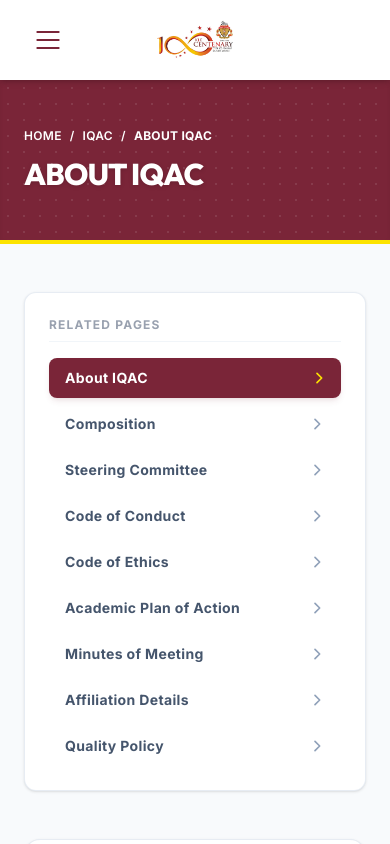
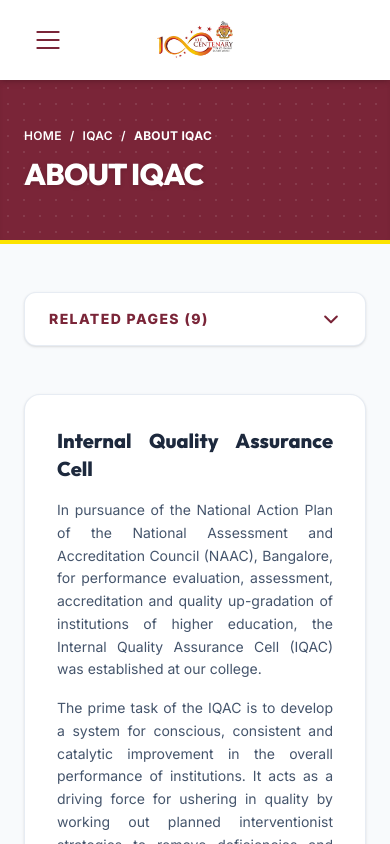
Before and after one commit to Rrayan0001/KLE_COLLEGE, a Next.js app: page /iqac in a window 390 px wide. Shown: the top 844 px of the page. Built offline with nearby package versions, Linux system fonts and the light colour scheme.

Commit message:
Fix prerender error on photo-gallery page by adding use client directive

```diff
--- a/src/app/gallery/photo-gallery/page.tsx
+++ b/src/app/gallery/photo-gallery/page.tsx
@@ -1,3 +1,5 @@
+"use client";
+
 import React from "react";
 import SubpageLayout from "@/components/SubpageLayout";
 
--- a/src/app/globals.css
+++ b/src/app/globals.css
@@ -158,3 +158,28 @@ body {
     stroke-width: 0;
   }
 }
+
+/* Custom horizontal scrollbar for scrollable tables */
+.overflow-x-auto {
+  scrollbar-width: thin;
+  scrollbar-color: #7a2538 transparent;
+}
+.overflow-x-auto::-webkit-scrollbar {
+  height: 5px;
+}
+.overflow-x-auto::-webkit-scrollbar-track {
+  background: transparent;
+}
+.overflow-x-auto::-webkit-scrollbar-thumb {
+  background: #7a2538;
+  border-radius: 9999px;
+}
+
+/* Hide scrollbar utility for horizontal tabs */
+.scrollbar-none::-webkit-scrollbar {
+  display: none;
+}
+.scrollbar-none {
+  -ms-overflow-style: none; /* IE and Edge */
+  scrollbar-width: none; /* Firefox */
+}
--- a/src/components/Navbar.tsx
+++ b/src/components/Navbar.tsx
@@ -245,8 +245,8 @@ export default function Navbar() {
             <div className="w-1/3 flex justify-end"></div>
           </div>
 
-          {/* Menu Content: 2 Columns */}
-          <div className="max-w-[1400px] mx-auto px-6 py-12 flex flex-col md:flex-row gap-12 lg:gap-24 min-h-[60vh]">
+          {/* Menu Content: 2 Columns (Desktop) */}
+          <div className="hidden md:flex max-w-[1400px] mx-auto px-6 py-12 flex-row gap-12 lg:gap-24 min-h-[60vh]">
 
             {/* Left Column: Root Sections */}
             <div className="w-full md:w-1/3 xl:w-1/4 flex-shrink-0">
@@ -329,6 +329,78 @@ export default function Navbar() {
             </div>
           </div>
 
+          {/* Menu Content: Vertical Accordion (Mobile) */}
+          <div className="md:hidden px-6 py-8 space-y-4">
+            <h3 className="text-[10px] font-bold text-gray-500 tracking-[0.2em] uppercase mb-4 ml-2">
+              Menu Navigation
+            </h3>
+            <div className="flex flex-col gap-2">
+              {navLinks.map((link) => {
+                const isSelected = activeSection === link.name;
+                return (
+                  <div key={link.name} className="border-b border-gray-200/60 pb-2">
+                    {link.sublinks ? (
+                      <div>
+                        <button
+                          onClick={() => {
+                            setActiveSection(isSelected ? "" : link.name);
+                          }}
+                          className="w-full flex items-center justify-between py-3.5 px-2 text-lg font-extrabold text-gray-800 focus:outline-none"
+                        >
+                          <span>{link.name}</span>
+                          <svg
+                            xmlns="http://www.w3.org/2000/svg"
+                            className={`h-5 w-5 text-gray-500 transition-transform duration-200 ${
+                              isSelected ? "rotate-180 text-brand-maroon" : ""
+                            }`}
+                            fill="none"
+                            viewBox="0 0 24 24"
+                            stroke="currentColor"
+                          >
+                            <path strokeLinecap="round" strokeLinejoin="round" strokeWidth={2.5} d="M19 9l-7 7-7-7" />
+                          </svg>
+                        </button>
+
+                        {/* Sublinks panel (toggled) */}
+                        <div
+                          className={`pl-4 pr-2 flex flex-col gap-3.5 transition-all duration-200 overflow-hidden ${
+                            isSelected ? "max-h-[500px] py-3 opacity-100" : "max-h-0 opacity-0 pointer-events-none"
+                          }`}
+                        >
+                          {link.sublinks.map((sub) => (
+                            <Link
+                              key={sub.name}
+                              href={sub.href}
+                              onClick={() => setIsOpen(false)}
+                              className="text-base text-gray-600 hover:text-brand-maroon font-bold py-1.5 flex items-center min-h-[44px]"
+                            >
+                              {sub.name}
+                            </Link>
+                          ))}
+                          <Link
+                            href={link.href}
+                            onClick={() => setIsOpen(false)}
+                            className="text-base text-brand-maroon hover:underline font-extrabold py-1.5 flex items-center gap-1 min-h-[44px]"
+                          >
+                            View All {link.name} →
+                          </Link>
+                        </div>
+                      </div>
+                    ) : (
+                      <Link
+                        href={link.href}
+                        onClick={() => setIsOpen(false)}
+                        className="w-full block py-3.5 px-2 text-lg font-extrabold text-gray-800 hover:text-brand-maroon min-h-[44px]"
+                      >
+                        {link.name}
+                      </Link>
+                    )}
+                  </div>
+                );
+              })}
+            </div>
+          </div>
+
           {/* Menu Footer */}
           <div className="border-t border-gray-200 bg-white">
             <div className="max-w-[1400px] mx-auto px-6 py-8 flex flex-col md:flex-row justify-between items-center gap-6">
--- a/src/components/SubpageLayout.tsx
+++ b/src/components/SubpageLayout.tsx
@@ -1,4 +1,6 @@
-import React from "react";
+"use client";
+
+import React, { useState } from "react";
 import Link from "next/link";
 
 interface BreadcrumbItem {
@@ -25,6 +27,8 @@ export default function SubpageLayout({
   sidebarLinks,
   children,
 }: SubpageLayoutProps) {
+  const [isMobileMenuOpen, setIsMobileMenuOpen] = useState(false);
+
   return (
     <div className="min-h-screen bg-slate-50 flex flex-col">
       {/* Mini-Banner Section */}
@@ -60,7 +64,9 @@ export default function SubpageLayout({
       <div className="max-w-7xl w-full mx-auto px-6 py-12 md:py-16 flex-grow flex flex-col lg:flex-row gap-12">
         {/* Sidebar Navigation */}
         {sidebarLinks && sidebarLinks.length > 0 && (
-          <aside className="lg:w-1/4 shrink-0 space-y-6 print:hidden">
+          <>
+            {/* Desktop Sidebar (hidden on mobile/tablet) */}
+            <aside className="hidden lg:block lg:w-1/4 shrink-0 space-y-6 print:hidden">
               <div className="bg-white border border-slate-200/80 rounded-xl p-6 shadow-sm sticky top-28">
                 <h2 className="text-xs font-bold text-gray-400 uppercase tracking-widest mb-4 pb-2 border-b border-slate-100">
                   Related Pages
@@ -96,6 +102,63 @@ export default function SubpageLayout({
                 </nav>
               </div>
             </aside>
+
+            {/* Mobile / Tablet Collapsible Menu Dropdown (hidden on desktop) */}
+            <div className="lg:hidden w-full print:hidden">
+              <div className="bg-white border border-slate-200/80 rounded-xl shadow-sm overflow-hidden">
+                <button
+                  onClick={() => setIsMobileMenuOpen(!isMobileMenuOpen)}
+                  className="w-full flex items-center justify-between px-6 py-4 font-extrabold uppercase text-sm tracking-widest text-brand-maroon focus:outline-none"
+                >
+                  <span>Related Pages ({sidebarLinks.length})</span>
+                  <svg
+                    xmlns="http://www.w3.org/2000/svg"
+                    className={`h-5 w-5 text-brand-maroon transition-transform duration-200 ${
+                      isMobileMenuOpen ? "rotate-180" : ""
+                    }`}
+                    fill="none"
+                    viewBox="0 0 24 24"
+                    stroke="currentColor"
+                  >
+                    <path strokeLinecap="round" strokeLinejoin="round" strokeWidth={2.5} d="M19 9l-7 7-7-7" />
+                  </svg>
+                </button>
+
+                <div
+                  className={`transition-all duration-200 overflow-hidden ${
+                    isMobileMenuOpen ? "max-h-[600px] border-t border-slate-100 bg-slate-50/50 p-4" : "max-h-0 pointer-events-none"
+                  }`}
+                >
+                  <nav className="grid grid-cols-1 sm:grid-cols-2 gap-2" aria-label="Section navigation mobile">
+                    {sidebarLinks.map((link, idx) => (
+                      <Link
+                        key={idx}
+                        href={link.href}
+                        onClick={() => setIsMobileMenuOpen(false)}
+                        className={`px-4 py-3 rounded-lg text-sm font-bold tracking-wide transition-all duration-150 flex items-center justify-between min-h-[44px]
+                          ${
+                            link.active
+                              ? "bg-brand-maroon text-white shadow-sm"
+                              : "bg-white border border-slate-200/50 text-slate-600 hover:text-brand-maroon"
+                          }`}
+                      >
+                        <span>{link.name}</span>
+                        <svg
+                          xmlns="http://www.w3.org/2000/svg"
+                          className="h-4 w-4"
+                          fill="none"
+                          viewBox="0 0 24 24"
+                          stroke="currentColor"
+                        >
+                          <path strokeLinecap="round" strokeLinejoin="round" strokeWidth={2.5} d="M9 5l7 7-7 7" />
+                        </svg>
+                      </Link>
+                    ))}
+                  </nav>
+                </div>
+              </div>
+            </div>
+          </>
         )}
 
         {/* Dynamic Page Content */}
--- a/src/components/TabsSection.tsx
+++ b/src/components/TabsSection.tsx
@@ -48,17 +48,17 @@ export default function TabsSection() {
   return (
     <section className="bg-slate-900 text-white py-0" aria-label="Highlights">
       <div className="max-w-7xl mx-auto flex flex-col lg:flex-row min-h-[360px]">
-        {/* Left: Tab List */}
-        <div className="lg:w-1/3 flex flex-col border-r border-white/10">
+        {/* Left: Tab List (Horizontal Scroll on Mobile, Vertical Column on Desktop) */}
+        <div className="w-full lg:w-1/3 flex flex-row lg:flex-col overflow-x-auto lg:overflow-x-visible border-b lg:border-b-0 lg:border-r border-white/10 scrollbar-none whitespace-nowrap">
           {tabs.map((tab) => (
             <button
               key={tab.id}
               onClick={() => setActiveTab(tab.id)}
-              className={`text-left px-8 py-7 font-extrabold uppercase tracking-widest text-sm transition-all duration-200 border-b border-white/10 focus-visible:outline-none
+              className={`px-6 py-5 lg:px-8 lg:py-7 font-extrabold uppercase tracking-widest text-xs lg:text-sm transition-all duration-200 border-b-2 lg:border-b-0 lg:border-b border-white/10 focus-visible:outline-none shrink-0 text-center lg:text-left
                 ${
                   activeTab === tab.id
-                    ? "bg-brand-maroon text-white border-l-4 border-l-brand-yellow"
-                    : "text-white/70 hover:bg-white/5 hover:text-white"
+                    ? "bg-brand-maroon text-white border-b-brand-yellow lg:border-b-transparent lg:border-l-4 lg:border-l-brand-yellow"
+                    : "text-white/70 hover:bg-white/5 hover:text-white border-b-transparent"
                 }`}
             >
               {tab.label}
```
Lines whose indentation alone changed are shown as unchanged.
